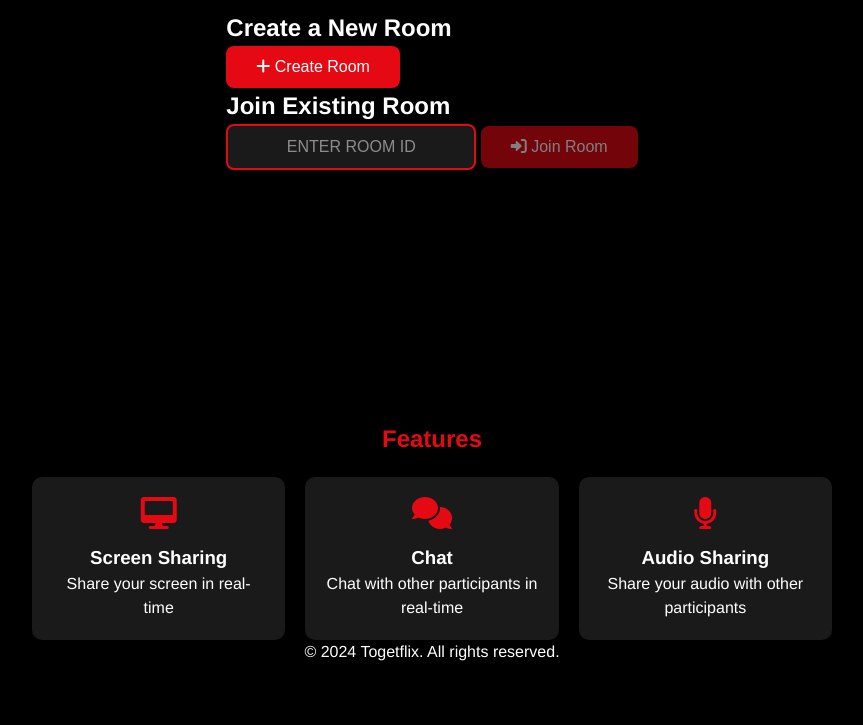
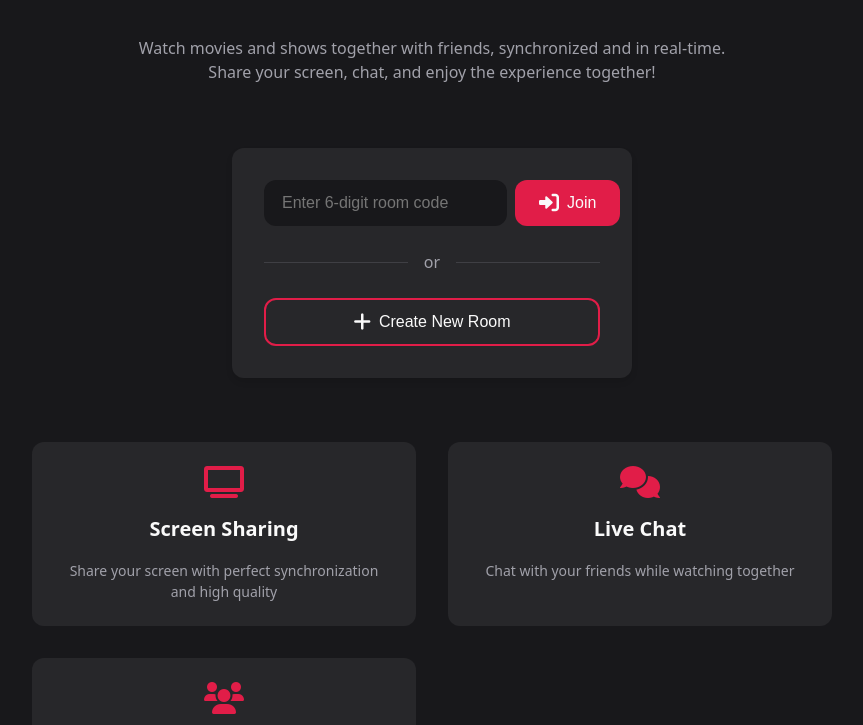
Before and after one commit to Mehmetcan1836/Togetflixss, a website: page public/index.html in a window 1280 px wide. Shown: the part 116-841 px from the top of the page, without its empty margins (208-1071 px from the left). Before the commit the page ends 800 px from the top, so only its background shows below. Drawn offline with nearby package versions, Linux system fonts and the light colour scheme; no server answers.

Commit message:
Update index.html

```diff
--- a/public/index.html
+++ b/public/index.html
@@ -4,192 +4,312 @@
     <meta charset="UTF-8">
     <meta name="viewport" content="width=device-width, initial-scale=1.0">
     <title>Togetflix - Watch Together</title>
+    <link rel="stylesheet" href="https://cdnjs.cloudflare.com/ajax/libs/font-awesome/6.0.0/css/all.min.css">
+    <style>
+        :root {
+            --primary-color: #e11d48;
+            --primary-dark: #be123c;
+            --primary-light: #fb7185;
+            --background-color: #18181b;
+            --surface-color: #27272a;
+            --text-primary: #fafafa;
+            --text-secondary: #a1a1aa;
+            --border-radius: 12px;
+            --transition-speed: 0.3s;
+        }
 
-    <!-- Preload critical resources -->
-    <link rel="preload" href="/css/styles.css" as="style">
-    <link rel="preload" href="/js/app.js" as="script">
+        * {
+            margin: 0;
+            padding: 0;
+            box-sizing: border-box;
+        }
 
-    <!-- Styles -->
-    <link rel="stylesheet" href="/css/styles.css">
-    <link rel="stylesheet" href="https://cdnjs.cloudflare.com/ajax/libs/font-awesome/6.0.0/css/all.min.css">
+        body {
+            font-family: system-ui, -apple-system, BlinkMacSystemFont, 'Segoe UI', Roboto, sans-serif;
+            background-color: var(--background-color);
+            color: var(--text-primary);
+            line-height: 1.5;
+            min-height: 100vh;
+            display: flex;
+            flex-direction: column;
+        }
 
-    <!-- Meta tags -->
-    <meta name="description" content="Watch movies together with friends!">
-    <meta name="keywords" content="watch together, movie night, friends">
-
-    <style>
-        .home-container {
+        .container {
+            max-width: 1200px;
+            margin: 0 auto;
+            padding: 2rem;
+            flex: 1;
             display: flex;
             flex-direction: column;
             align-items: center;
             justify-content: center;
-            min-height: 100vh;
-            padding: 20px;
-            background: var(--background-color);
-            color: white;
+            gap: 2rem;
         }
 
         .logo {
-            font-size: 2.5em;
-            margin-bottom: 20px;
+            font-size: 3rem;
+            font-weight: bold;
             color: var(--primary-color);
+            text-align: center;
+            margin-bottom: 1rem;
         }
 
-        .action-buttons {
-            display: flex;
-            gap: 20px;
-            margin: 30px 0;
+        .logo span {
+            color: var(--text-primary);
         }
 
-        .join-form {
+        .description {
+            text-align: center;
+            color: var(--text-secondary);
+            max-width: 600px;
+            margin-bottom: 2rem;
+        }
+
+        .room-controls {
             display: flex;
             flex-direction: column;
-            align-items: center;
-            gap: 15px;
-            margin-top: 20px;
+            gap: 1rem;
+            width: 100%;
+            max-width: 400px;
+            background: var(--surface-color);
+            padding: 2rem;
+            border-radius: var(--border-radius);
+            box-shadow: 0 4px 6px rgba(0, 0, 0, 0.1);
         }
 
-        .room-input {
-            padding: 12px 20px;
-            border: 2px solid var(--primary-color);
-            border-radius: 8px;
-            background: rgba(255, 255, 255, 0.1);
-            color: white;
-            font-size: 1em;
-            width: 250px;
-            text-align: center;
-            text-transform: uppercase;
+        .input-group {
+            display: flex;
+            gap: 0.5rem;
         }
 
-        .room-input::placeholder {
-            color: rgba(255, 255, 255, 0.5);
+        input {
+            flex: 1;
+            padding: 0.75rem 1rem;
+            border: 2px solid transparent;
+            border-radius: var(--border-radius);
+            background: var(--background-color);
+            color: var(--text-primary);
+            font-size: 1rem;
+            transition: all var(--transition-speed) ease;
+        }
+
+        input:focus {
+            outline: none;
+            border-color: var(--primary-color);
         }
 
         .btn {
-            padding: 12px 30px;
+            padding: 0.75rem 1.5rem;
             border: none;
-            border-radius: 8px;
+            border-radius: var(--border-radius);
             background: var(--primary-color);
-            color: white;
-            font-size: 1em;
+            color: var(--text-primary);
+            font-size: 1rem;
             cursor: pointer;
-            transition: all 0.3s ease;
+            transition: all var(--transition-speed) ease;
+            display: flex;
+            align-items: center;
+            justify-content: center;
+            gap: 0.5rem;
         }
 
         .btn:hover {
-            transform: translateY(-2px);
-            box-shadow: 0 5px 15px rgba(0, 0, 0, 0.3);
+            background: var(--primary-dark);
         }
 
-        .btn:disabled {
-            opacity: 0.5;
-            cursor: not-allowed;
-            transform: none;
+        .btn:active {
+            transform: translateY(1px);
         }
 
-        .btn-secondary {
+        .btn i {
+            font-size: 1.25rem;
+        }
+
+        .btn.secondary {
             background: transparent;
             border: 2px solid var(--primary-color);
         }
 
-        .features {
-            margin-top: 50px;
-            text-align: center;
+        .btn.secondary:hover {
+            background: var(--primary-color);
         }
 
-        .features h2 {
-            color: var(--primary-color);
-            margin-bottom: 20px;
+        .divider {
+            display: flex;
+            align-items: center;
+            gap: 1rem;
+            color: var(--text-secondary);
+            width: 100%;
+            margin: 0.5rem 0;
         }
 
-        .feature-list {
+        .divider::before,
+        .divider::after {
+            content: "";
+            flex: 1;
+            height: 1px;
+            background: var(--text-secondary);
+            opacity: 0.2;
+        }
+
+        .features {
             display: grid;
             grid-template-columns: repeat(auto-fit, minmax(250px, 1fr));
-            gap: 20px;
+            gap: 2rem;
+            width: 100%;
             max-width: 800px;
-            margin: 0 auto;
+            margin-top: 2rem;
         }
 
-        .feature-item {
-            padding: 20px;
-            background: rgba(255, 255, 255, 0.1);
-            border-radius: 10px;
+        .feature {
+            background: var(--surface-color);
+            padding: 1.5rem;
+            border-radius: var(--border-radius);
+            display: flex;
+            flex-direction: column;
+            align-items: center;
+            text-align: center;
+            gap: 1rem;
         }
 
-        .feature-item i {
-            font-size: 2em;
+        .feature i {
+            font-size: 2rem;
             color: var(--primary-color);
-            margin-bottom: 15px;
         }
 
-        #connection-status {
-            margin-top: 20px;
+        .feature h3 {
+            color: var(--text-primary);
+            font-size: 1.25rem;
         }
 
-        #connection-status span {
-            color: var(--primary-color);
+        .feature p {
+            color: var(--text-secondary);
+            font-size: 0.875rem;
+        }
+
+        footer {
+            text-align: center;
+            padding: 2rem;
+            color: var(--text-secondary);
+            font-size: 0.875rem;
+        }
+
+        @media (max-width: 768px) {
+            .container {
+                padding: 1rem;
+            }
+
+            .logo {
+                font-size: 2rem;
+            }
+
+            .room-controls {
+                padding: 1.5rem;
+            }
+
+            .features {
+                grid-template-columns: 1fr;
+            }
         }
     </style>
 </head>
 <body>
-    <div class="home-container">
-        <header>
-            <h1 class="logo">Togetflix</h1>
-            <p>Watch movies together with friends!</p>
-            <div id="connection-status">
-                Status: <span id="status">Connecting...</span>
+    <div class="container">
+        <div class="logo">
+            Toget<span>flix</span>
         </div>
-        </header>
 
-        <main>
+        <p class="description">
+            Watch movies and shows together with friends, synchronized and in real-time. Share your screen, chat, and enjoy the experience together!
+        </p>
+
         <div class="room-controls">
-                <div class="create-room">
-                    <h2>Create a New Room</h2>
-                    <button id="createRoom" class="btn primary">
-                        <i class="fas fa-plus"></i> Create Room
+            <div class="input-group">
+                <input type="text" id="roomInput" placeholder="Enter 6-digit room code" maxlength="6" pattern="[A-Z0-9]{6}">
+                <button id="joinRoom" class="btn" disabled>
+                    <i class="fas fa-sign-in-alt"></i>
+                    Join
                 </button>
             </div>
 
-                <div class="join-room">
-                    <h2>Join Existing Room</h2>
-                    <div class="input-group">
-                        <input type="text" id="roomInput" class="room-input" placeholder="Enter Room ID" maxlength="6">
-                        <button id="joinRoom" class="btn secondary" disabled>
-                            <i class="fas fa-sign-in-alt"></i> Join Room
+            <div class="divider">or</div>
+
+            <button id="createRoom" class="btn secondary">
+                <i class="fas fa-plus"></i>
+                Create New Room
             </button>
         </div>
-                </div>
-            </div>
-        </main>
 
         <div class="features">
-            <h2>Features</h2>
-            <div class="feature-list">
-                <div class="feature-item">
-                    <i class="fas fa-desktop"></i>
+            <div class="feature">
+                <i class="fas fa-tv"></i>
                 <h3>Screen Sharing</h3>
-                    <p>Share your screen in real-time</p>
+                <p>Share your screen with perfect synchronization and high quality</p>
             </div>
-                <div class="feature-item">
+
+            <div class="feature">
                 <i class="fas fa-comments"></i>
-                    <h3>Chat</h3>
-                    <p>Chat with other participants in real-time</p>
+                <h3>Live Chat</h3>
+                <p>Chat with your friends while watching together</p>
             </div>
-                <div class="feature-item">
-                    <i class="fas fa-microphone"></i>
-                    <h3>Audio Sharing</h3>
-                    <p>Share your audio with other participants</p>
+
+            <div class="feature">
+                <i class="fas fa-users"></i>
+                <h3>Watch Together</h3>
+                <p>Invite friends and enjoy content together in real-time</p>
             </div>
         </div>
     </div>
 
     <footer>
-            <p>&copy; 2024 Togetflix. All rights reserved.</p>
+        &copy; 2024 Togetflix. All rights reserved.
     </footer>
-    </div>
 
-    <!-- Scripts -->
-    <script src="https://cdn.socket.io/4.7.4/socket.io.min.js"></script>
-    <script src="/js/app.js"></script>
+    <script>
+        const roomInput = document.getElementById('roomInput');
+        const joinRoom = document.getElementById('joinRoom');
+        const createRoom = document.getElementById('createRoom');
+
+        // Enable/disable join button based on input
+        roomInput.addEventListener('input', (e) => {
+            const value = e.target.value.toUpperCase();
+            e.target.value = value; // Force uppercase
+            joinRoom.disabled = !/^[A-Z0-9]{6}$/.test(value);
+        });
+
+        // Join room on enter key
+        roomInput.addEventListener('keypress', (e) => {
+            if (e.key === 'Enter' && !joinRoom.disabled) {
+                joinRoom.click();
+            }
+        });
+
+        // Join room button click
+        joinRoom.addEventListener('click', () => {
+            const roomId = roomInput.value.toUpperCase();
+            if (/^[A-Z0-9]{6}$/.test(roomId)) {
+                window.location.href = `/room/${roomId}`;
+            }
+        });
+
+        // Create room button click
+        createRoom.addEventListener('click', async () => {
+            try {
+                const response = await fetch('/api/rooms', {
+                    method: 'POST'
+                });
+
+                if (!response.ok) {
+                    throw new Error('Failed to create room');
+                }
+
+                const data = await response.json();
+                window.location.href = `/room/${data.roomId}`;
+            } catch (error) {
+                console.error('Error creating room:', error);
+                alert('Failed to create room. Please try again.');
+            }
+        });
+    </script>
 </body>
 </html>
```
Lines whose indentation alone changed are shown as unchanged.
